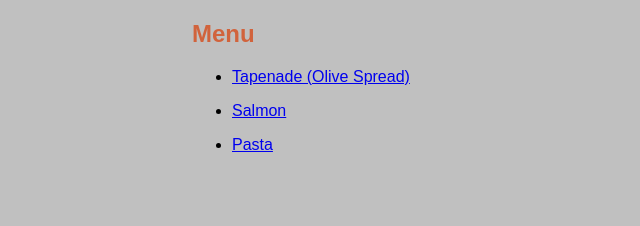
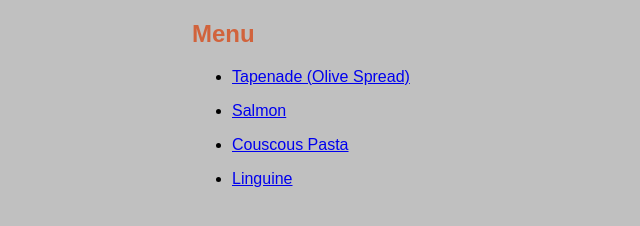
Before and after one commit to sjosephb/fid, a plain HTML site: page blackgoose/menu.html in a window 1280 px wide. Shown: the whole page, without its empty margins (0-640 px from the left). Drawn offline with Linux system fonts and the light colour scheme.

Commit message:
Update menu.html

```diff
--- a/blackgoose/menu.html
+++ b/blackgoose/menu.html
@@ -31,7 +31,10 @@ h2 {
   <li><a href="https://sjosephb.github.io/fid/blackgoose/menu/salmon">Salmon</a></li>
 </ul>
 <ul>
-  <li><a href="https://sjosephb.github.io/fid/blackgoose/menu/pasta">Pasta</a></li>
+  <li><a href="https://sjosephb.github.io/fid/blackgoose/menu/couscous">Couscous Pasta</a></li>
+</ul>
+<ul>
+  <li><a href="https://sjosephb.github.io/fid/blackgoose/menu/linguine">Linguine</a></li>
 </ul>
 </body>
 
```
